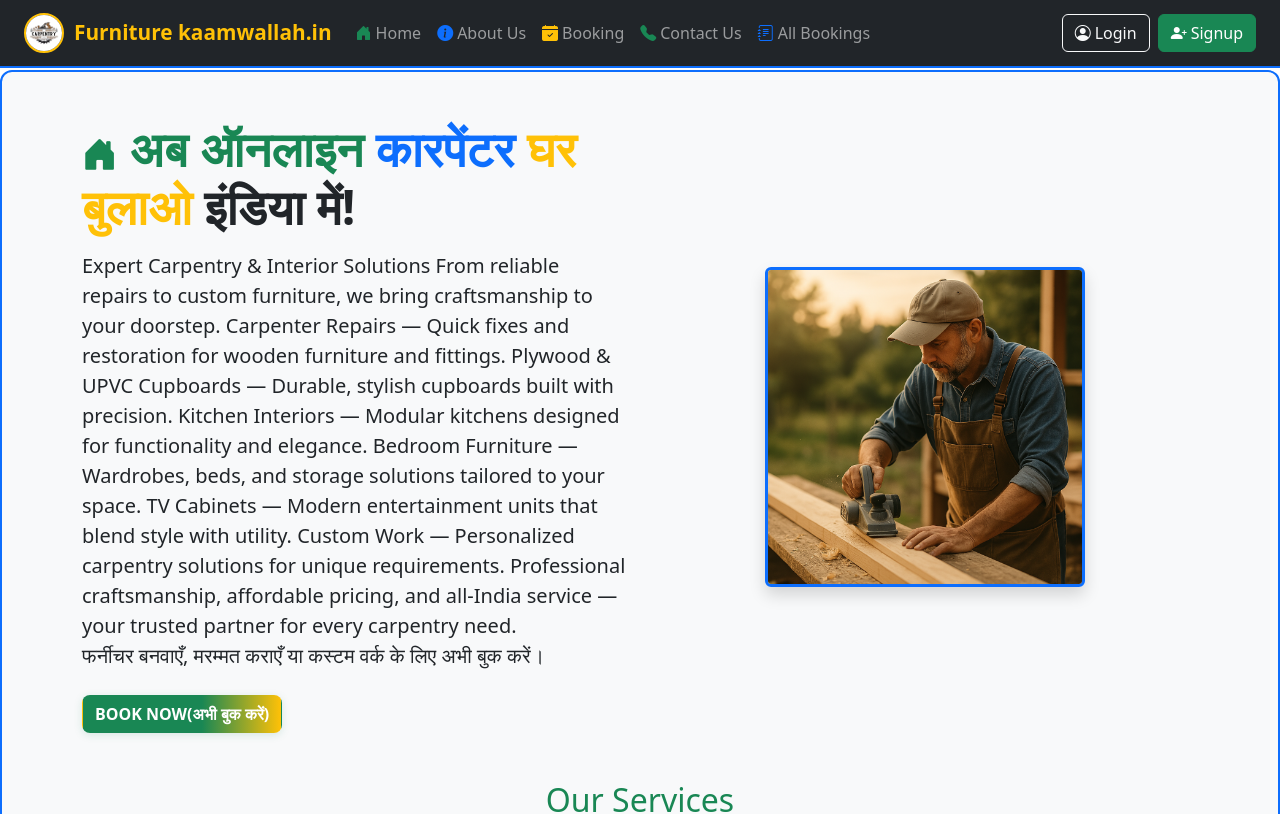
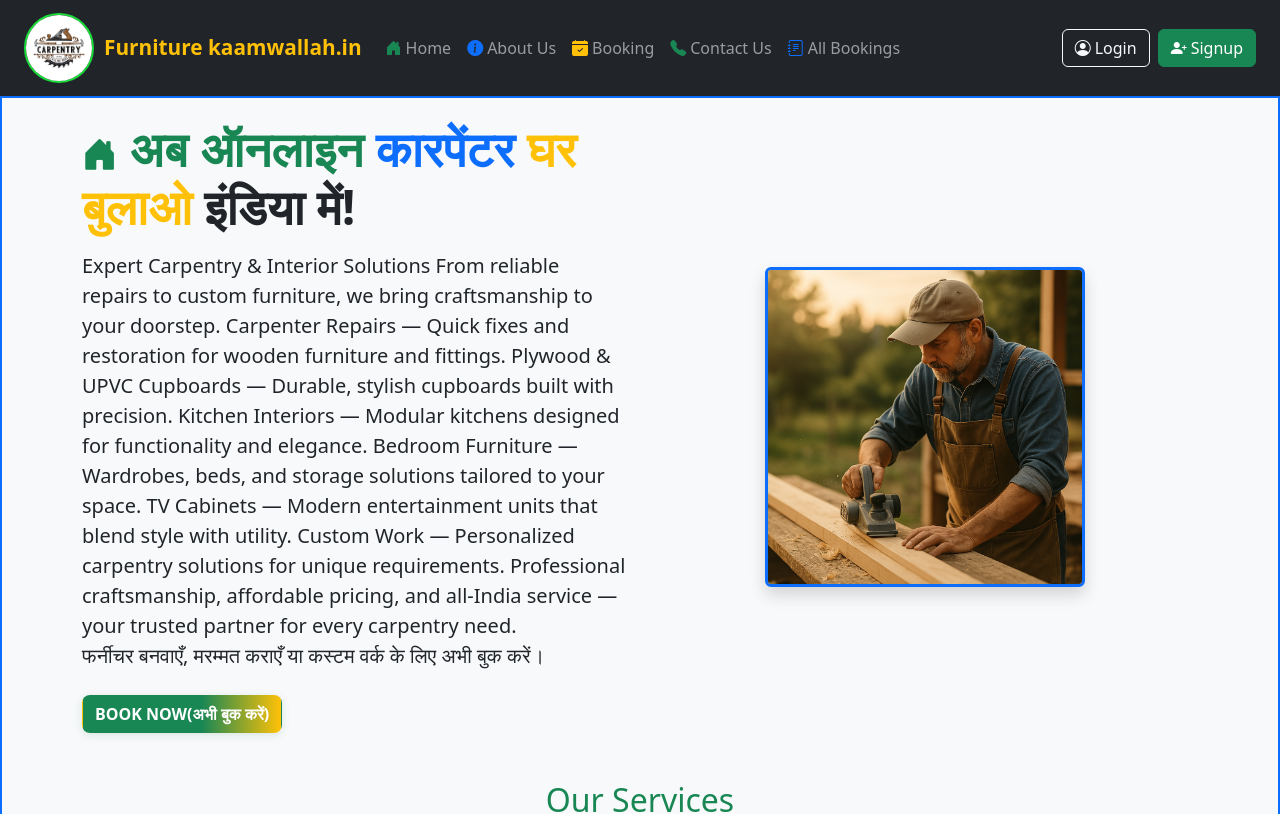
Before and after one commit to sohit636210s/leaderboard-system, a React (Create React App) app in the folder frontend/: page / in a window 1280 px wide. Shown: the top 814 px of the page. Built offline with nearby package versions, Linux system fonts and the light colour scheme.

Commit message:
something code

```diff
--- a/frontend/src/components/Navbar.js
+++ b/frontend/src/components/Navbar.js
@@ -15,11 +15,11 @@ function Navbar({ worker, handleLogout }) {
           src="/images/logo.jpg"
           alt="Logo"
           style={{
-            width: 40,
-            height: 40,
+            width: 70,
+            height: 70,
             borderRadius: '50%',
             marginRight: 10,
-            border: '2px solid #ffc107'
+            border: '2px solid #18dd39'
           }}
         />
         <span style={{ fontWeight: 'bold', fontSize: '1.3rem', color: '#ffc107' }}>Furniture kaamwallah.in</span>
```
